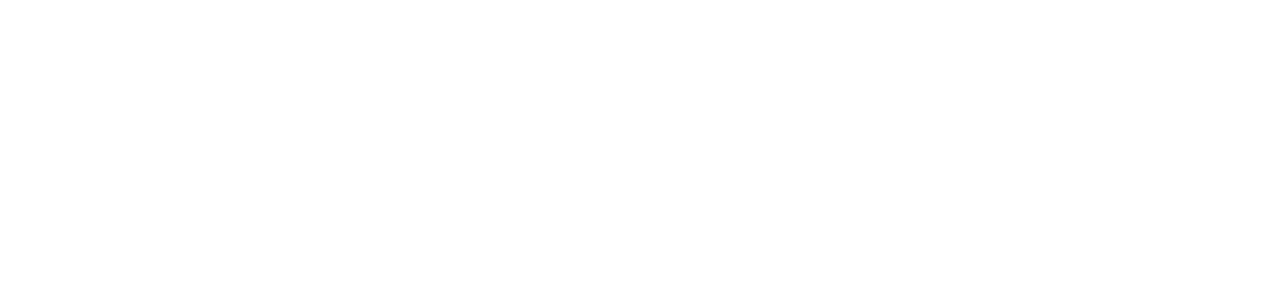
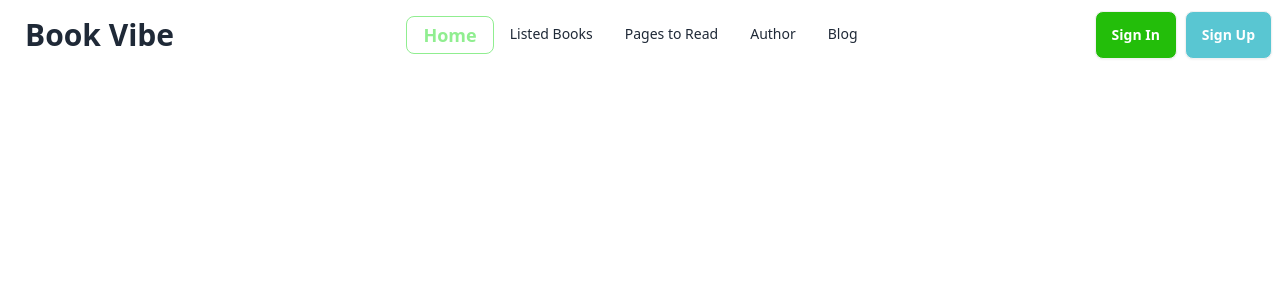
Before and after one commit to M-Nazmul/B9B8-Book-Vibe, a React (Vite) app: page / in a window 1280 px wide. Shown: the top 300 px of the page. Built offline with nearby package versions, Linux system fonts and the light colour scheme.

Commit message:
added Home and Nav components

```diff
--- a/index.html
+++ b/index.html
@@ -4,7 +4,7 @@
     <meta charset="UTF-8" />
     <link rel="icon" type="image/svg+xml" href="/vite.svg" />
     <meta name="viewport" content="width=device-width, initial-scale=1.0" />
-    <title>Vite + React</title>
+    <title>Book Vibe</title>
   </head>
   <body>
     <div id="root"></div>
--- /dev/null
+++ b/src/components/Home/Home.jsx
@@ -0,0 +1,9 @@
+const Home = () => {
+    return (
+        <div>
+
+        </div>
+    );
+};
+
+export default Home;
--- /dev/null
+++ b/src/components/NavBar/Nav.css
@@ -0,0 +1,7 @@
+.navbar ul a.active{
+    border: 1px solid lightgreen;
+    background-color: transparent !important;
+    color: lightgreen !important;
+    font-weight: 600;
+    font-size: 18px;
+}
--- /dev/null
+++ b/src/components/NavBar/NavBar.jsx
@@ -0,0 +1,37 @@
+import { NavLink } from "react-router-dom";
+import './Nav.css';
+const NavBar = () => {
+    const links = <>
+        <li><NavLink to={"/"}>Home</NavLink></li>
+        <li><NavLink to={"/statistics"}>Listed Books</NavLink></li>
+        <li><NavLink to={"/applied"}>Pages to Read</NavLink></li>
+        <li><NavLink to={"/blog"}>Author</NavLink></li>
+        <li><NavLink to={"/blog"}>Blog</NavLink></li>
+     </>
+    return (
+        <div className="navbar bg-base-100">
+            <div className="navbar-start">
+            <div className="dropdown">
+                <div tabIndex={0} role="button" className="btn btn-ghost lg:hidden">
+                <svg xmlns="http://www.w3.org/2000/svg" className="h-5 w-5" fill="none" viewBox="0 0 24 24" stroke="currentColor"><path strokeLinecap="round" strokeLinejoin="round" strokeWidth="2" d="M4 6h16M4 12h8m-8 6h16" /></svg>
+                </div>
+                <ul tabIndex={0} className="menu menu-sm dropdown-content mt-3 z-[1] p-2 shadow bg-base-100 rounded-box w-52 flex flex-col items-center">
+                    {links}
+                </ul>
+            </div>
+            <a className="btn btn-ghost text-2xl md:text-3xl font-bold">Book Vibe</a>
+            </div>
+            <div className="navbar-center hidden lg:flex">
+            <ul className="menu menu-horizontal px-1">
+                {links}
+            </ul>
+            </div>
+            <div className="navbar-end md:flex gap-2">
+            <a className="btn bg-[#23BE0A] text-white hover:border-[#23BE0A] hover:bg-transparent hover:text-black">Sign In</a>
+            <a className="btn bg-[#59C6D2] text-white hover:border-[#59C6D2] hover:bg-transparent hover:text-black">Sign Up</a>
+            </div>
+      </div>
+    );
+};
+
+export default NavBar;
--- a/src/components/Root/Root.jsx
+++ b/src/components/Root/Root.jsx
@@ -1,8 +1,10 @@
 import { Outlet } from "react-router-dom";
+import NavBar from "../NavBar/NavBar";
 
 const Root = () => {
     return (
         <div>
+            <NavBar></NavBar>
             <Outlet></Outlet>
         </div>
     );
```
Also changed, not shown: src/main.jsx (+10 -2 lines).
